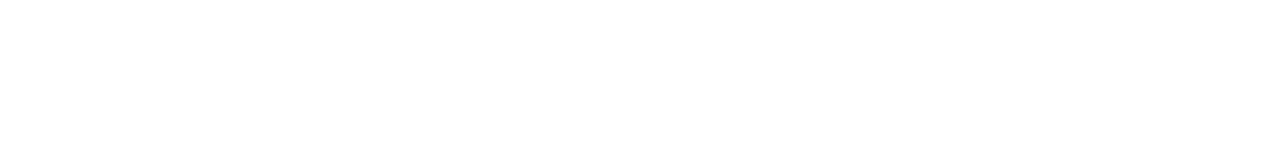
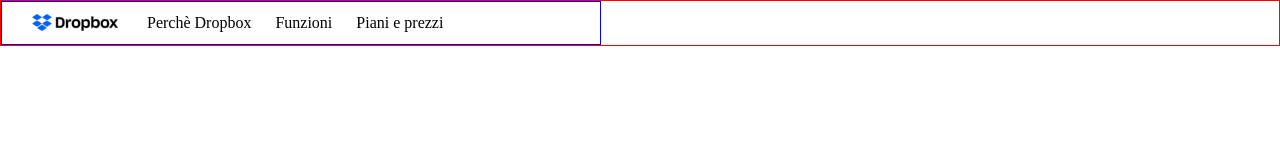
Before and after one commit to Simone823/htmlcss-dropbox, a plain HTML site: page index.html in a window 1280 px wide. Drawn offline with Linux system fonts and the light colour scheme.

Commit message:
row1 header

```diff
--- a/index.html
+++ b/index.html
@@ -12,6 +12,19 @@
     <!-- Contenitore di tutto -->
     <div class="container">
 
+        <!-- Header -->
+        <header>
+            <!-- Riga 1 header, logo e lista -->
+            <div class="row1_header">
+                <img class="logo_header" src="img/logo-small.png" alt="">
+                <ul class="menu_header_sx">
+                    <li><a href="#">Perchè Dropbox</a></li>
+                    <li><a href="#">Funzioni</a></li>
+                    <li><a href="#">Piani e prezzi</a></li>
+                </ul>
+            </div>
+        </header>
+
     </div>
 
 </body>
--- a/style.css
+++ b/style.css
@@ -4,3 +4,39 @@
     padding: 0;
     box-sizing: border-box;
 }
+
+header{
+    max-width: 100vw;
+    border: 1px solid red;
+}
+
+.row1_header{
+    max-width: 600px;
+    border: 1px solid blue;
+    padding: 0 30px;
+    line-height: 22px;
+}
+
+.row1_header .logo_header{
+    width: 86px;
+    display: inline-block;
+    margin-right: 15px;
+    vertical-align: text-top;
+}
+
+.row1_header .menu_header_sx{
+    display: inline-block;
+    padding: 10px 0;
+
+}
+
+.menu_header_sx li{
+    list-style: none;
+    display: inline-block;
+}
+
+.menu_header_sx li a{
+    padding: 0 10px;
+    text-decoration: none;
+    color: currentColor;
+}
```
